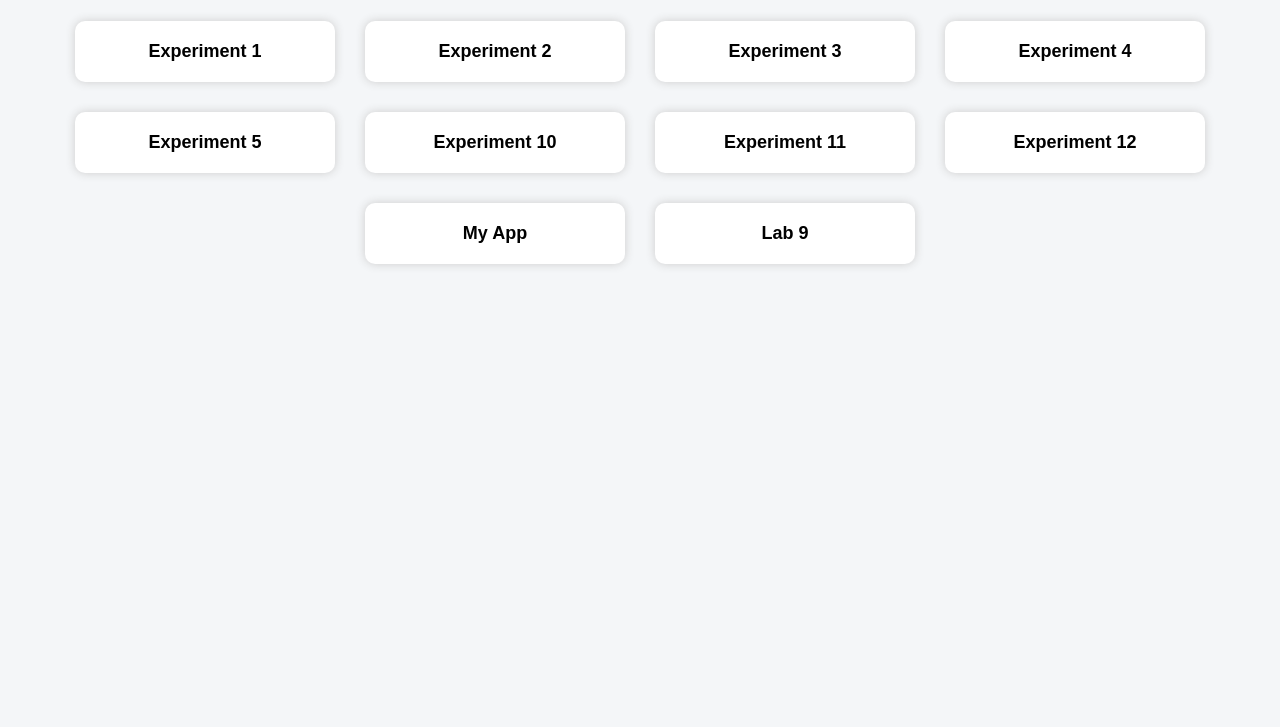
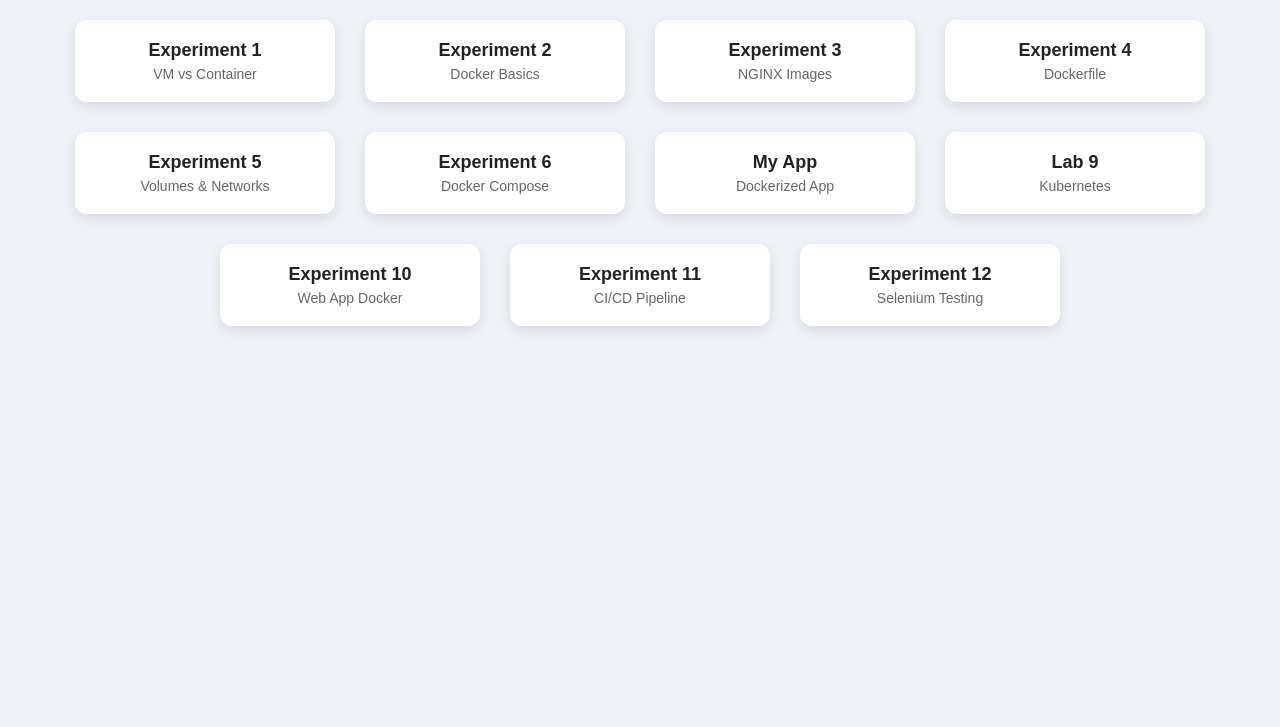
Before and after one commit to Tanisha0895/Containerization_and_DevOps_Lab, a plain HTML site: page index.html in a window 1280 px wide. Shown: the part 73-800 px from the top of the page. Drawn offline with Linux system fonts and the light colour scheme.

Commit message:
Modify index.html with style changes and new experiments
Updated styles and added new experiments to the index.

```diff
--- a/index.html
+++ b/index.html
@@ -5,12 +5,13 @@
     <style>
         body {
             font-family: Arial;
-            background: #f4f6f8;
+            background: #eef2f7;
             text-align: center;
         }
 
         h1 {
             margin-top: 20px;
+            color: #333;
         }
 
         .container {
@@ -24,64 +25,95 @@
             padding: 20px;
             margin: 15px;
             width: 220px;
-            border-radius: 10px;
-            box-shadow: 0 0 10px #ccc;
+            border-radius: 12px;
+            box-shadow: 0 4px 12px rgba(0,0,0,0.1);
+            transition: 0.3s;
+        }
+
+        .card:hover {
+            transform: translateY(-5px);
+            box-shadow: 0 6px 18px rgba(0,0,0,0.15);
         }
 
         a {
             text-decoration: none;
-            color: black;
+            color: #222;
             font-size: 18px;
             font-weight: bold;
+        }
+
+        .subtitle {
+            font-size: 14px;
+            color: #666;
+            margin-top: 5px;
         }
     </style>
 </head>
 
 <body>
 
-<h1>🚀 DevOps Lab Experiments</h1>
+<h1> DevOps Lab Experiments</h1>
 
 <div class="container">
 
 <div class="card">
 <a href="LAB/EXP 1/exp1.html">Experiment 1</a>
+<div class="subtitle">VM vs Container</div>
 </div>
 
 <div class="card">
 <a href="LAB/EXP 2/exp2.html">Experiment 2</a>
+<div class="subtitle">Docker Basics</div>
 </div>
 
 <div class="card">
 <a href="LAB/EXP 3/exp3.html">Experiment 3</a>
+<div class="subtitle">NGINX Images</div>
 </div>
 
 <div class="card">
 <a href="LAB/EXP 4/exp4.html">Experiment 4</a>
+<div class="subtitle">Dockerfile</div>
 </div>
 
 <div class="card">
 <a href="LAB/EXP5/exp5.html">Experiment 5</a>
+<div class="subtitle">Volumes & Networks</div>
+</div>
+
+<!--  NEW EXP 6 -->
+<div class="card">
+<a href="LAB/EXP 6/exp6.html">Experiment 6</a>
+<div class="subtitle">Docker Compose</div>
+</div>
+
+<div class="card">
+<a href="LAB/my-app/myapp.html">My App</a>
+<div class="subtitle">Dockerized App</div>
+</div>
+
+<div class="card">
+<a href="LAB/LAB 9/lab9.html">Lab 9</a>
+<div class="subtitle">Kubernetes</div>
 </div>
 
 <div class="card">
 <a href="LAB/EXP 10/exp10.html">Experiment 10</a>
+<div class="subtitle">Web App Docker</div>
 </div>
 
 <div class="card">
 <a href="LAB/EXP 11/exp11.html">Experiment 11</a>
+<div class="subtitle">CI/CD Pipeline</div>
 </div>
 
 <div class="card">
 <a href="LAB/EXP 12/exp12.html">Experiment 12</a>
+<div class="subtitle">Selenium Testing</div>
 </div>
 
-<div class="card">
-<a href="LAB/my-app/myapp.html">My App</a>
-</div>
 
-<div class="card">
-<a href="LAB/LAB 9/lab9.html">Lab 9</a>
-</div>
+
 
 </div>
 
```
